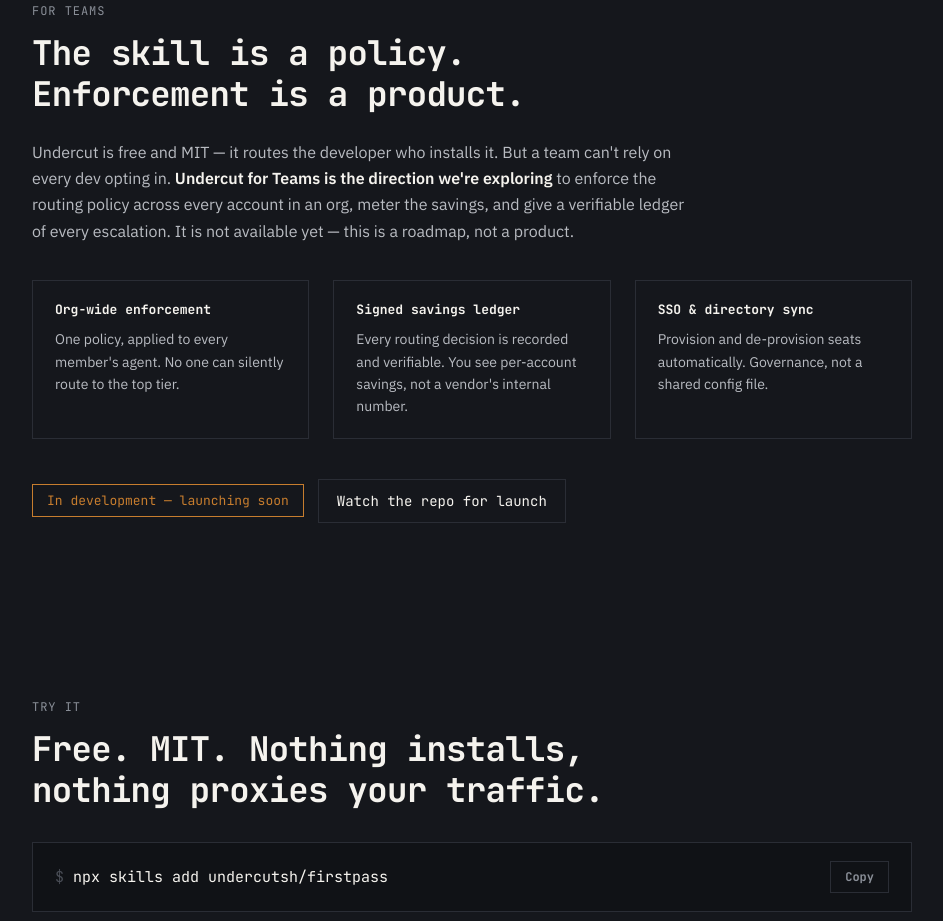
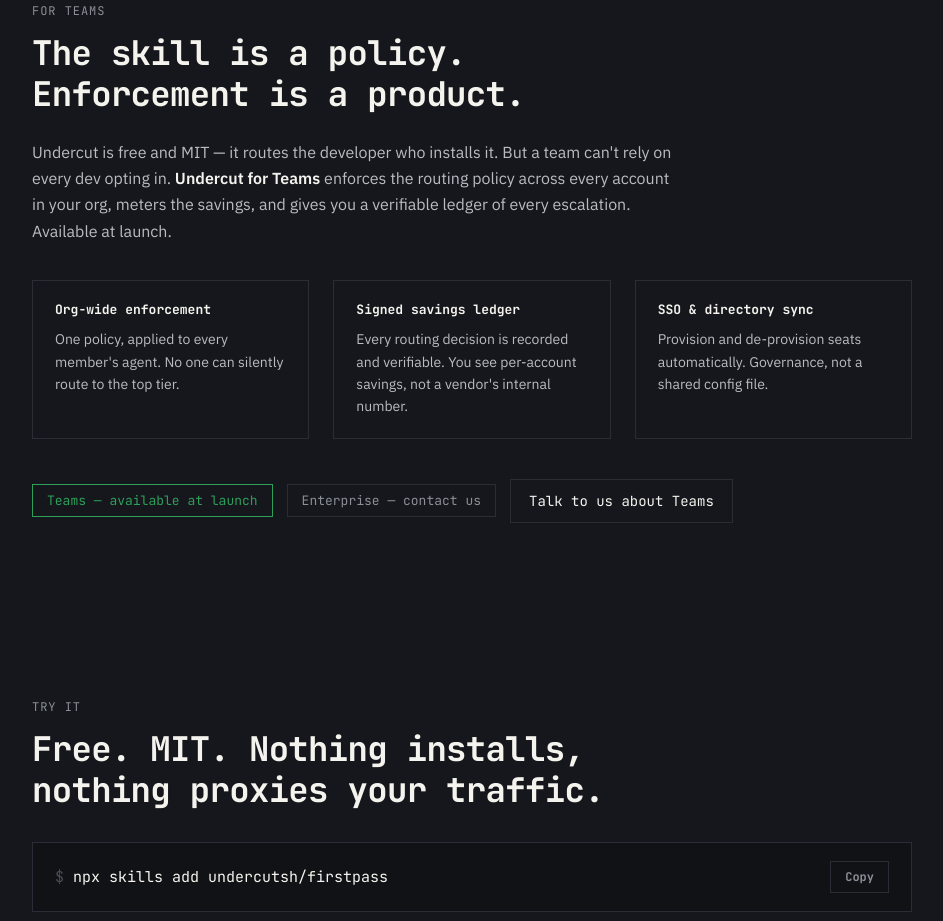
Before and after one commit to justinwinter/tiered-dispatch, a plain HTML site: page site/index.html in a window 1280 px wide. Shown: the part 6119-7040 px from the top of the page, without its empty margins (168-1111 px from the left). Drawn offline with nearby package versions, Linux system fonts and the light colour scheme.

Commit message:
docs+site: Teams/Enterprise ship at launch; Enterprise contact-only
- business-model: free MIT skill as wedge + paid Teams (self-serve) and
  Enterprise (contact-only) tiers shipping AT LAUNCH, not placeholders
- roadmap: Teams build + Enterprise contact flow are launch-blocking;
  replication/CI/case-study remain the trust foundation for the paid ask
- PRD: Teams/Enterprise added to launch scope (orchestration layer on top,
  still not a proxy)
- site 'For teams': reframed as the launch offering — 'available at launch'
  badge + 'Enterprise — contact us'; removed 'launching soon / not a product'

```diff
--- a/site/index.html
+++ b/site/index.html
@@ -342,7 +342,7 @@
   <div style="max-width: 880px; margin: 0 auto">
     <p style="font-family: 'JetBrains Mono', monospace; font-size: 12px; text-transform: uppercase; letter-spacing: 0.08em; color: #8A8F98; margin: 0 0 14px">For teams</p>
     <h2 style="font-family: 'JetBrains Mono', monospace; font-weight: 700; font-size: 34px; letter-spacing: -0.02em; line-height: 1.2; margin: 0 0 24px; text-wrap: balance">The skill is a policy. Enforcement is a product.</h2>
-    <p style="font-size: 16px; line-height: 1.65; color: #b9bcc2; margin: 0 0 36px; max-width: 68ch">Undercut is free and MIT — it routes the developer who installs it. But a team can't rely on every dev opting in. <strong style="color: #F5F3EE">Undercut for Teams is the direction we're exploring</strong> to enforce the routing policy across every account in an org, meter the savings, and give a verifiable ledger of every escalation. It is not available yet — this is a roadmap, not a product.</p>
+    <p style="font-size: 16px; line-height: 1.65; color: #b9bcc2; margin: 0 0 36px; max-width: 68ch">Undercut is free and MIT — it routes the developer who installs it. But a team can't rely on every dev opting in. <strong style="color: #F5F3EE">Undercut for Teams</strong> enforces the routing policy across every account in your org, meters the savings, and gives you a verifiable ledger of every escalation. Available at launch.</p>
     <div style="display: grid; grid-template-columns: repeat(auto-fit, minmax(min(240px, 100%), 1fr)); gap: 24px; margin: 0 0 40px">
       <div style="border: 1px solid #2A2D35; padding: 20px 22px">
         <h3 style="font-family: 'JetBrains Mono', monospace; font-size: 13px; font-weight: 700; margin: 0 0 10px; color: #F5F3EE">Org-wide enforcement</h3>
@@ -358,8 +358,9 @@
       </div>
     </div>
     <div style="display: flex; align-items: center; gap: 14px; flex-wrap: wrap">
-      <span style="font-family: 'JetBrains Mono', monospace; font-size: 13px; color: #C77D2E; border: 1px solid #C77D2E; padding: 7px 14px">In development — launching soon</span>
-      <a href="https://github.com/undercutsh/firstpass" style="font-family: 'JetBrains Mono', monospace; font-size: 14px; color: #F5F3EE; text-decoration: none; border: 1px solid #2A2D35; padding: 12px 18px" style-hover="border-color: #8A8F98">Watch the repo for launch</a>
+      <span style="font-family: 'JetBrains Mono', monospace; font-size: 13px; color: #2E9E5B; border: 1px solid #2E9E5B; padding: 7px 14px">Teams — available at launch</span>
+      <span style="font-family: 'JetBrains Mono', monospace; font-size: 13px; color: #8A8F98; border: 1px solid #2A2D35; padding: 7px 14px">Enterprise — contact us</span>
+      <a href="https://github.com/undercutsh/firstpass/issues" style="font-family: 'JetBrains Mono', monospace; font-size: 14px; color: #F5F3EE; text-decoration: none; border: 1px solid #2A2D35; padding: 12px 18px" style-hover="border-color: #8A8F98">Talk to us about Teams</a>
     </div>
   </div>
 </section>
```
